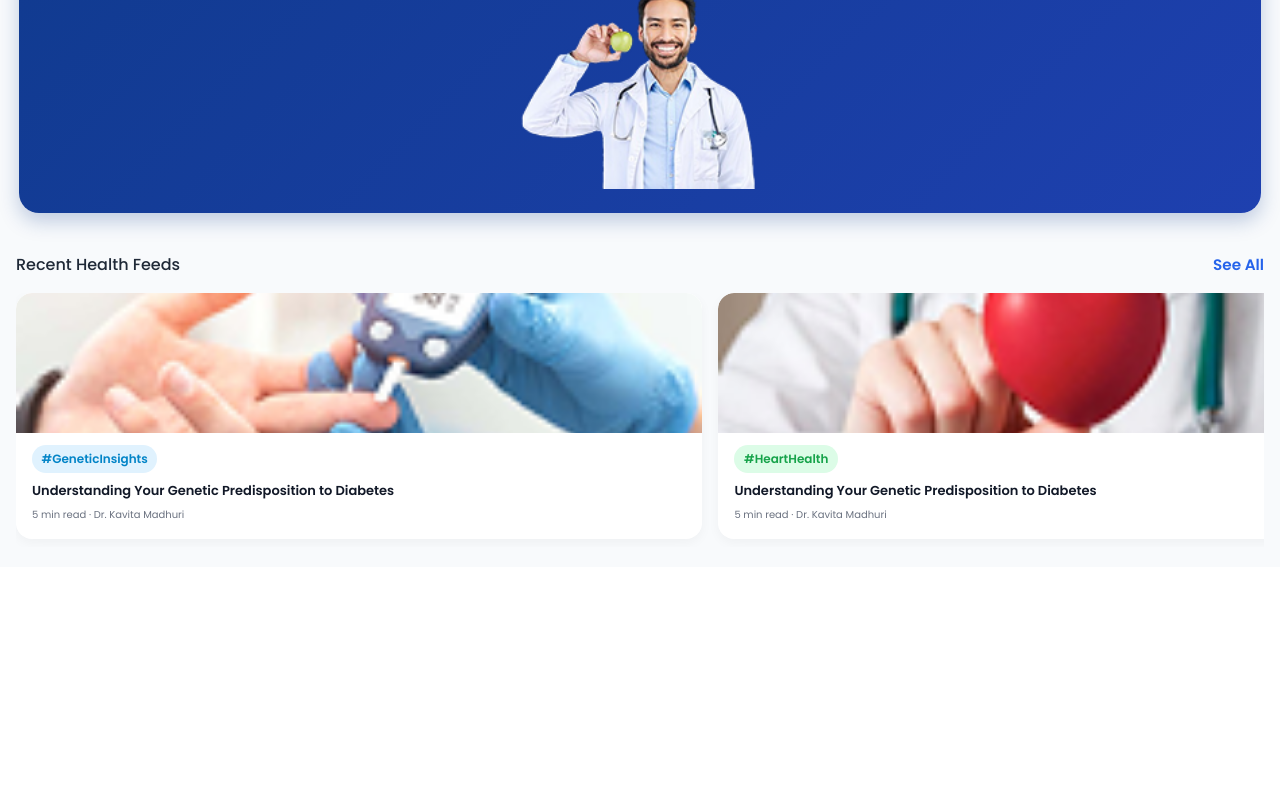
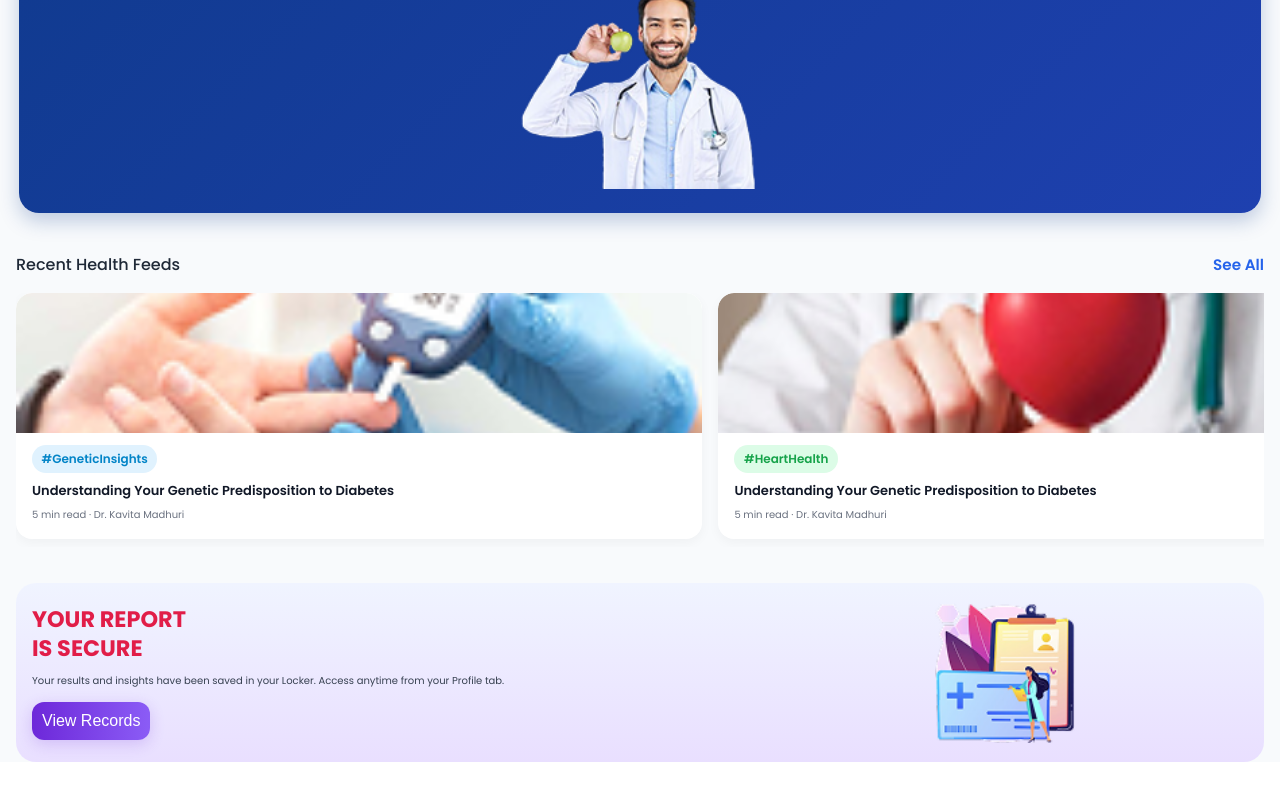
Before and after one commit to adityasharma0131/HyperLinkApp, a React (Vite) app: page /app in a window 1280 px wide. Shown: the part 1282-2082 px from the top of the page. Before the commit the page ends 1945 px from the top, so only its background shows below. Built offline with nearby package versions, Linux system fonts and the light colour scheme.

Commit message:
Health Record banner

```diff
--- a/src/Pages/User/Application/Home/Home.jsx
+++ b/src/Pages/User/Application/Home/Home.jsx
@@ -15,6 +15,7 @@ import ModelHome from "../../../../assets/modelhome.png";
 import SubscribBanner from "../../../../assets/subscribebanner.png";
 import HealthFeed1 from "../../../../assets/healthfeed1.png";
 import HealthFeed2 from "../../../../assets/healthfeed2.png";
+import HealthRecord from "../../../../assets/healthrecord.png";
 
 import "./style.css";
 
@@ -279,6 +280,23 @@ const Home = () => {
             </div>
           </div>
         </div>
+
+        <div className="report-banner">
+          <div className="report-text">
+            <h2>
+              <span className="highlight">YOUR REPORT</span> <br />
+              <span className="highlight">IS SECURE</span>
+            </h2>
+            <p>
+              Your results and insights have been saved in your Locker. Access
+              anytime from your Profile tab.
+            </p>
+            <button className="user-button">View Records</button>
+          </div>
+          <div className="report-image">
+            <img src={HealthRecord} alt="Health Record Secure" />
+          </div>
+        </div>
       </div>
       <UserNavigation />
     </>
--- a/src/Pages/User/Application/Home/style.css
+++ b/src/Pages/User/Application/Home/style.css
@@ -494,7 +494,6 @@
 }
 .health-feeds-wrapper {
   padding: 1.25rem 1rem;
-  margin: 0rem 0rem 6rem 0rem;
 }
 
 .health-feeds-header {
@@ -588,3 +587,58 @@
   color: #6b7280;
   margin: 0 1rem;
 }
+
+.report-banner {
+  display: flex;
+  flex-direction: row;
+  align-items: center;
+  background: linear-gradient(180deg, #f0f4ff 0%, #e9dfff 100%);
+  border-radius: 20px;
+  padding: 1.2rem 1rem;
+  margin: 1rem 1rem 7rem 1rem;
+}
+
+.report-text {
+  flex: 1;
+}
+
+.report-text h2 {
+  font-size: 1.4rem;
+  font-weight: 800;
+  line-height: 1.3;
+  margin-bottom: 0.6rem;
+}
+
+.highlight {
+  color: #e11d48; /* Pink-red */
+}
+
+.report-text p {
+  font-size: 10px;
+  color: #374151;
+  margin-bottom: 0.8rem;
+}
+
+.report-image {
+  flex-shrink: 0;
+  width: 40%;
+  display: flex;
+  justify-content: center;
+}
+
+.report-image img {
+  width: 100%;
+  max-width: 140px;
+  height: auto;
+}
+
+/* Mobile responsiveness */
+@media (max-width: 600px) {
+  .report-text h2 {
+    font-size: 1.3rem;
+  }
+
+  .user-button {
+    width: 100%;
+  }
+}
```
